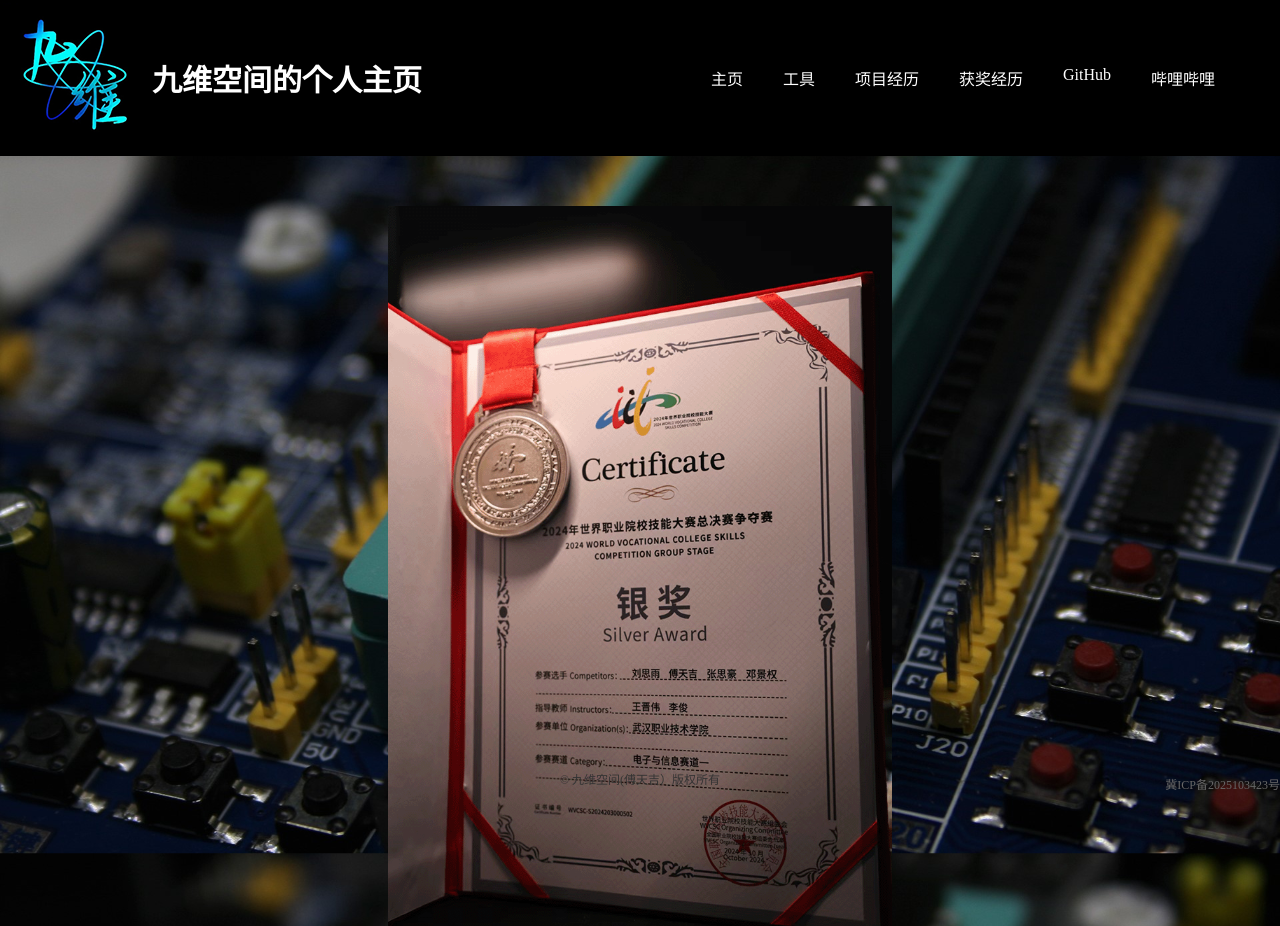
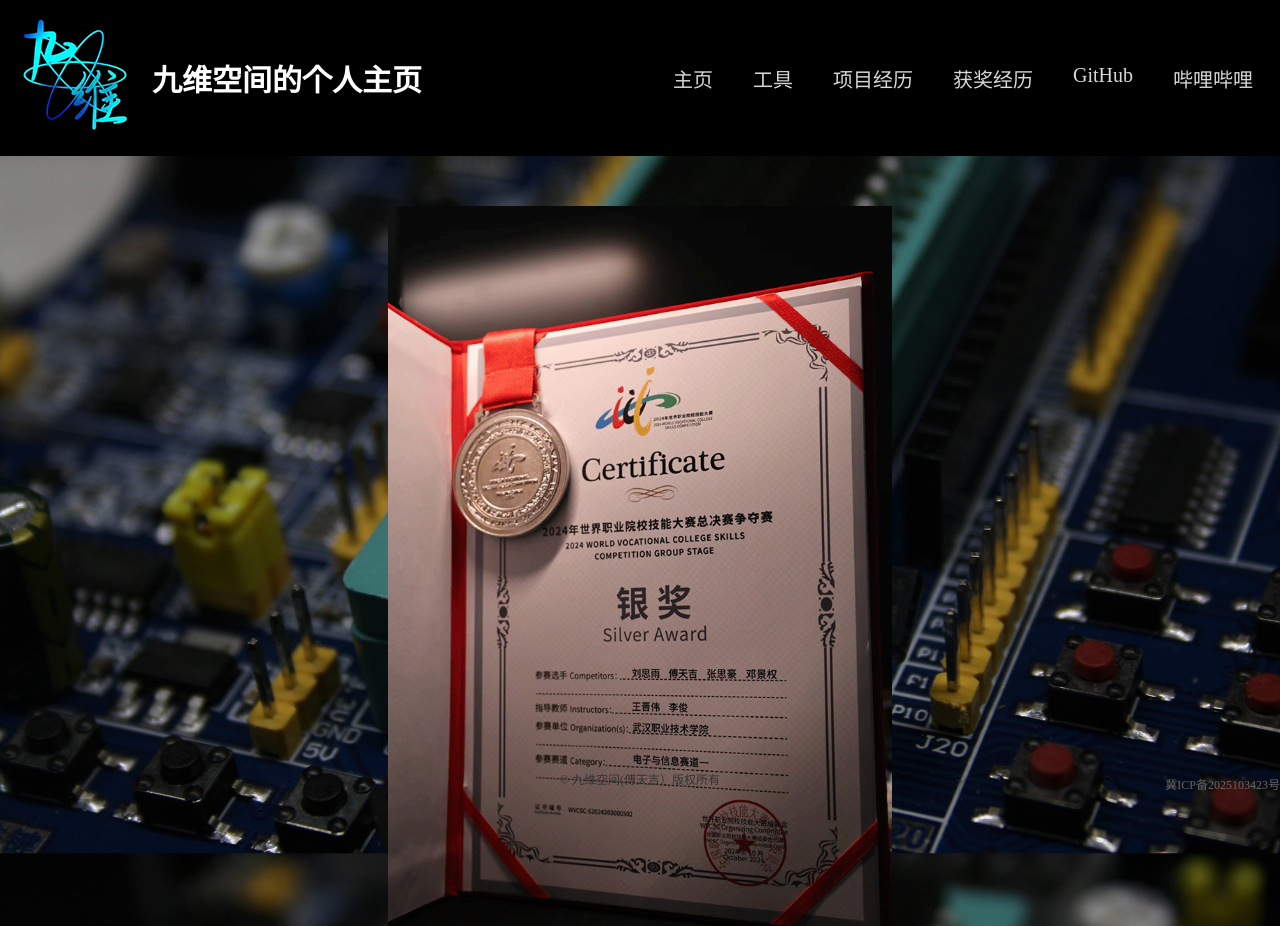
Before and after one commit to GUT-9/GUT-9.github.io, a plain HTML site: page My_award.html in a window 1280 px wide. Shown: the top 926 px of the page. Drawn offline with Linux system fonts and the light colour scheme.

Commit message:
头部链接样式一致

```diff
--- a/My_award.html
+++ b/My_award.html
@@ -2,9 +2,12 @@
 <html lang="ch">
 
 <style>
-a{color:#fff}
-a{text-decoration:none}
-a:hover{color:#aaa}
+    a{color: #d8d8d8;
+        font-size:20px;
+    }
+    a{text-decoration:none}
+    a:hover{color: #fff
+    }
 
 
 
```
Also changed, not shown: My_project.html (+6 -3 lines).
